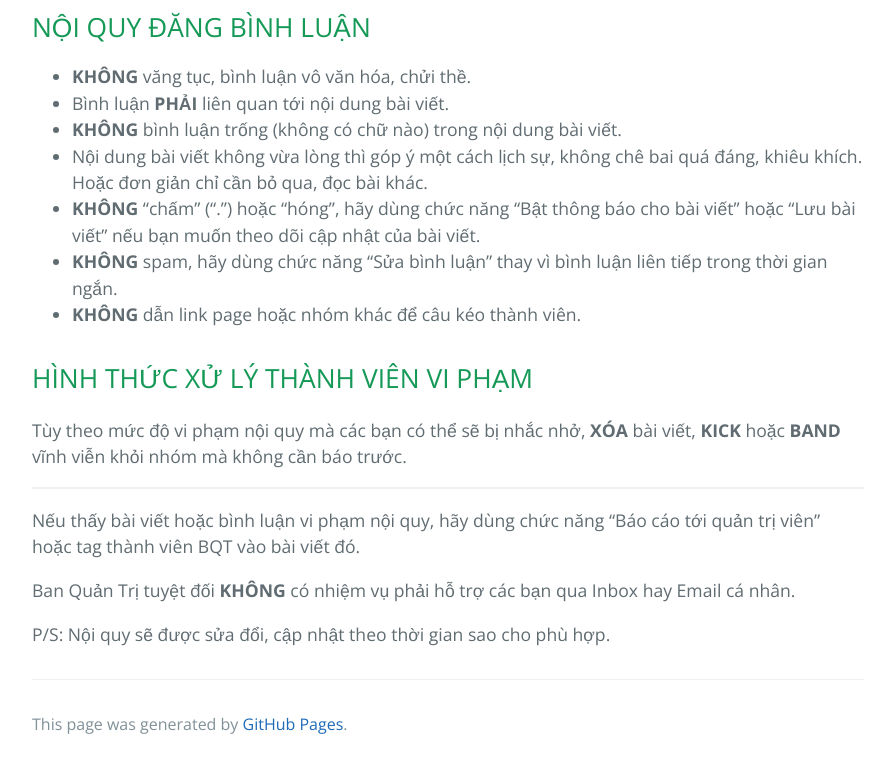
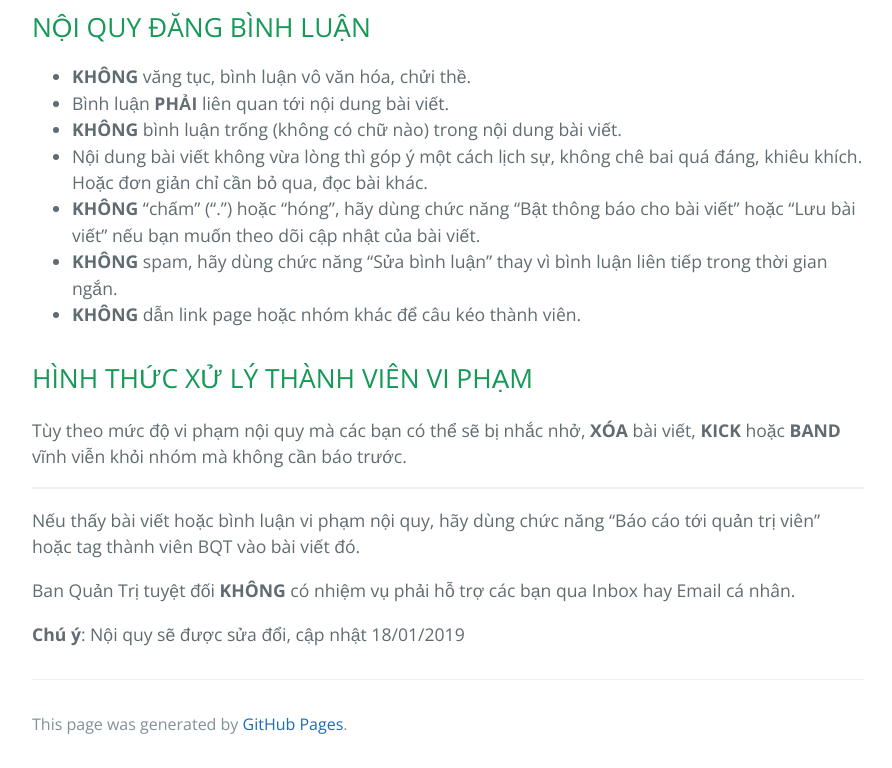
Before and after one commit to huuvinhtv/zaltv, a Jekyll site: the page built from rules.md, in a window 1280 px wide and 900 px high, scrolled down 2761 px, cut to the strip 132-900 px from the top of the window. Shown: the whole strip, without its empty margins (192-1084 px from the left). Built offline with Jekyll 4.4.1, drawn with Linux system fonts in a browser that asks for light colours; our own code applies the rules of GitHub Pages for plain Markdown files.

Commit message:
Update rules.md

```diff
--- a/rules.md
+++ b/rules.md
@@ -75,4 +75,4 @@ Nếu thấy bài viết hoặc bình luận vi phạm nội quy, hãy dùng ch
 
 Ban Quản Trị tuyệt đối **KHÔNG** có nhiệm vụ phải hỗ trợ các bạn qua Inbox hay Email cá nhân.
 
-P/S: Nội quy sẽ được sửa đổi, cập nhật theo thời gian sao cho phù hợp.
+**Chú ý**: Nội quy sẽ được sửa đổi, cập nhật 18/01/2019
```
